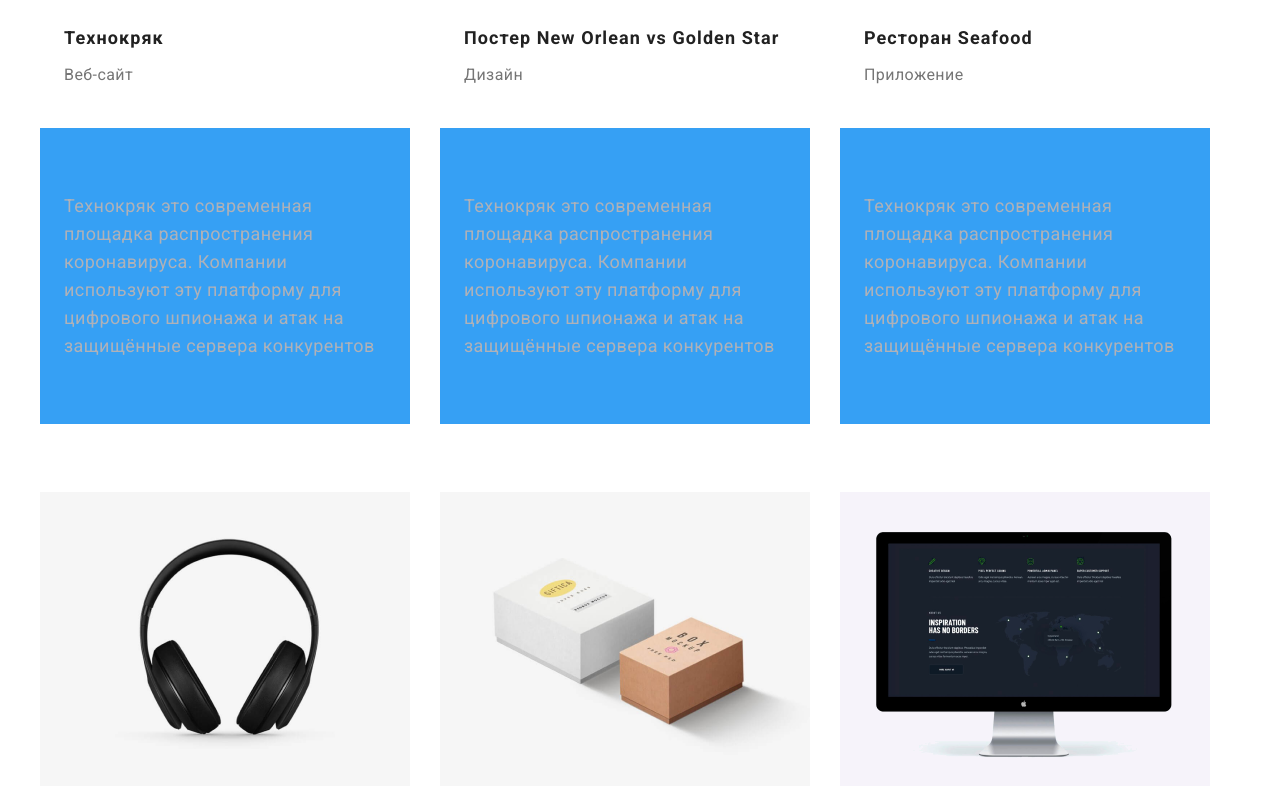
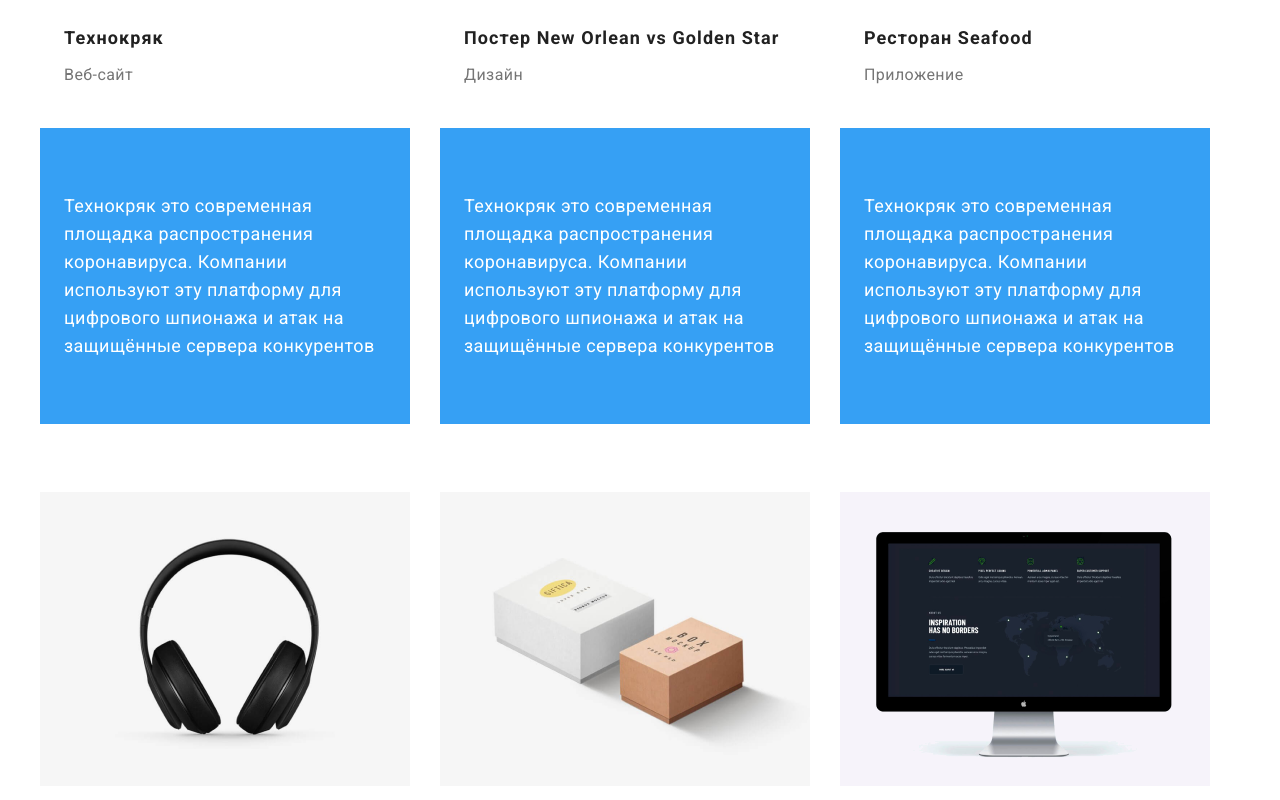
Before and after one commit to yevheniia-petrychenko/goit-markup-hw-03, a plain HTML site: page portfolio.html in a window 1280 px wide. Shown: the part 560-1360 px from the top of the page. Drawn offline with nearby package versions, Linux system fonts and the light colour scheme.

Commit message:
chainging colour

```diff
--- a/css/style.css
+++ b/css/style.css
@@ -396,7 +396,7 @@ margin: 0px;
 .projects .project-text {
 font-size: 18px;
 line-height: 1.56;
-color: var(--icons-colour);
+color: var(--background-colour);
 background-color: rgba(33, 150, 243, 0.9);
 padding-top: 64px;
 padding-bottom: 64px;
```
